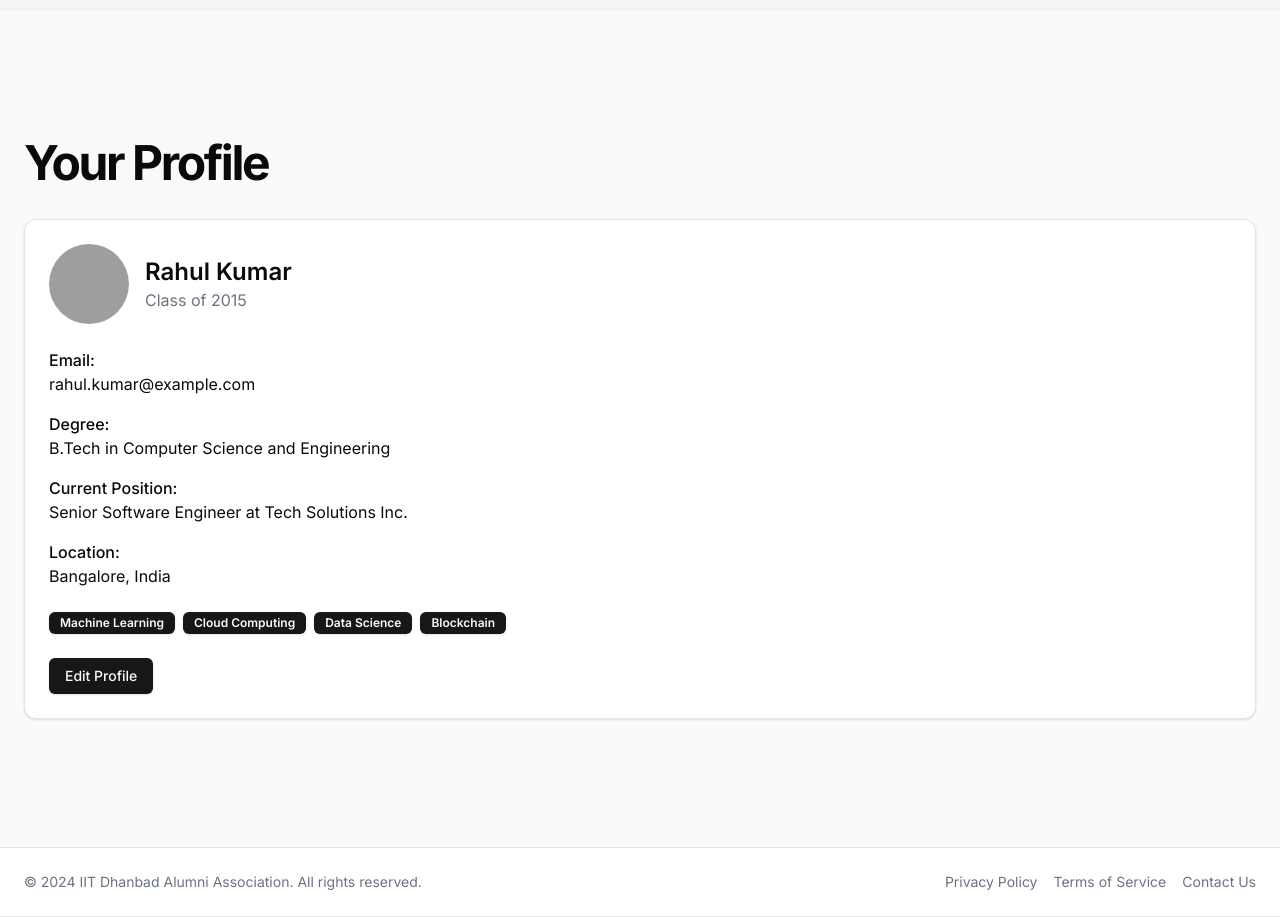
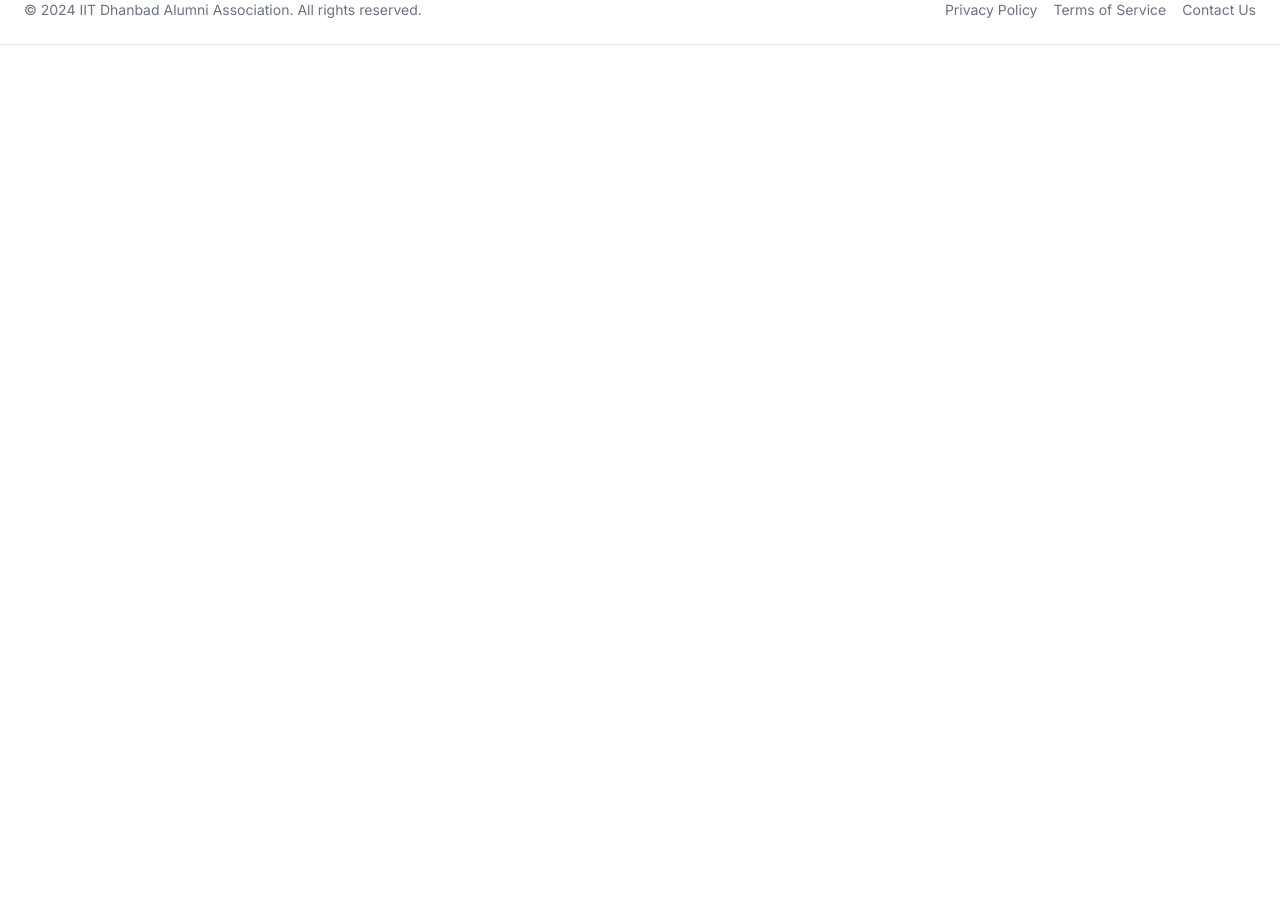
Before and after one commit to anishiit/aluminiportal, a Next.js app: page /home in a window 1280 px wide. Shown: the part 2480-3397 px from the top of the page. After the commit the page ends 2525 px from the top, so only its background shows below. Built offline with nearby package versions, Linux system fonts and the light colour scheme; grey boxes are pictures that could not be loaded.

Commit message:
update the link

```diff
--- a/src/app/home/page.jsx
+++ b/src/app/home/page.jsx
@@ -137,50 +137,7 @@ const handleLogout =  (e) => {
             </div>
           </div>
         </section>
-        <section id="profile" className="w-full py-12 md:py-24 lg:py-32">
-          <div className="container px-4 md:px-6">
-            <h2 className="text-3xl font-bold tracking-tighter sm:text-4xl md:text-5xl mb-8">Your Profile</h2>
-            <Card>
-              <CardContent className="p-6">
-                <div className="flex items-center space-x-4 mb-6">
-                  <Avatar className="h-20 w-20">
-                    <AvatarImage src="/image/profileLogo.png" alt="Rahul Kumar" />
-                    <AvatarFallback>RK</AvatarFallback>
-                  </Avatar>
-                  <div>
-                    <h3 className="text-2xl font-semibold">Rahul Kumar</h3>
-                    <p className="text-gray-500">Class of 2015</p>
-                  </div>
-                </div>
-                <div className="space-y-4">
-                  <div>
-                    <p className="font-medium">Email:</p>
-                    <p>rahul.kumar@example.com</p>
-                  </div>
-                  <div>
-                    <p className="font-medium">Degree:</p>
-                    <p>B.Tech in Computer Science and Engineering</p>
-                  </div>
-                  <div>
-                    <p className="font-medium">Current Position:</p>
-                    <p>Senior Software Engineer at Tech Solutions Inc.</p>
-                  </div>
-                  <div>
-                    <p className="font-medium">Location:</p>
-                    <p>Bangalore, India</p>
-                  </div>
-                </div>
-                <div className="mt-6 flex flex-wrap gap-2">
-                  <Badge>Machine Learning</Badge>
-                  <Badge>Cloud Computing</Badge>
-                  <Badge>Data Science</Badge>
-                  <Badge>Blockchain</Badge>
-                </div>
-                <Button className="mt-6">Edit Profile</Button>
-              </CardContent>
-            </Card>
-          </div>
-        </section>
+
       </main>
       <footer className="w-full border-t bg-white py-6">
         <div className="container flex flex-col md:flex-row items-center justify-between gap-4 px-4 md:px-6">
@@ -210,13 +167,25 @@ function EventCard({ title, date, description, image }) {
         <h3 className="text-2xl font-semibold mb-2">{title}</h3>
         <p className="text-sm text-gray-500 mb-4">{date}</p>
         <p className="text-gray-600 mb-4">{description}</p>
-        <Button variant="outline">Learn More</Button>
+        {/* <Button variant="outline">Learn More</Button> */}
       </CardContent>
     </Card>
   )
 }
 
 function AlumniCard({ name, class: classYear, position, image }) {
+  const router = useRouter()
+  const [userData, setUserData] = useState({ collegeName: '', name: '' });
+useEffect(()=>{
+  const user = JSON.parse(localStorage.getItem('user-threads'));
+  if(user){
+    const {collegeName ,name} = user;
+
+    setUserData({collegeName , name});
+  }
+
+},[])
+
   return (
     <Card className="flex flex-col items-center text-center p-6 transition-all duration-200 hover:shadow-lg hover:-translate-y-1">
       <Avatar className="h-24 w-24 mb-4">
@@ -226,7 +195,7 @@ function AlumniCard({ name, class: classYear, position, image }) {
       <h3 className="text-xl font-semibold mb-1">{name}</h3>
       <p className="text-sm text-gray-500 mb-1">Class of {classYear}</p>
       <p className="text-sm text-gray-600 mb-4">{position}</p>
-      <Button variant="outline">View Profile</Button>
+      <Button onClick={() => { router.push(`/profile/${userData._id}`) }}  variant="outline">View Profile</Button>
     </Card>
   )
 }
```
